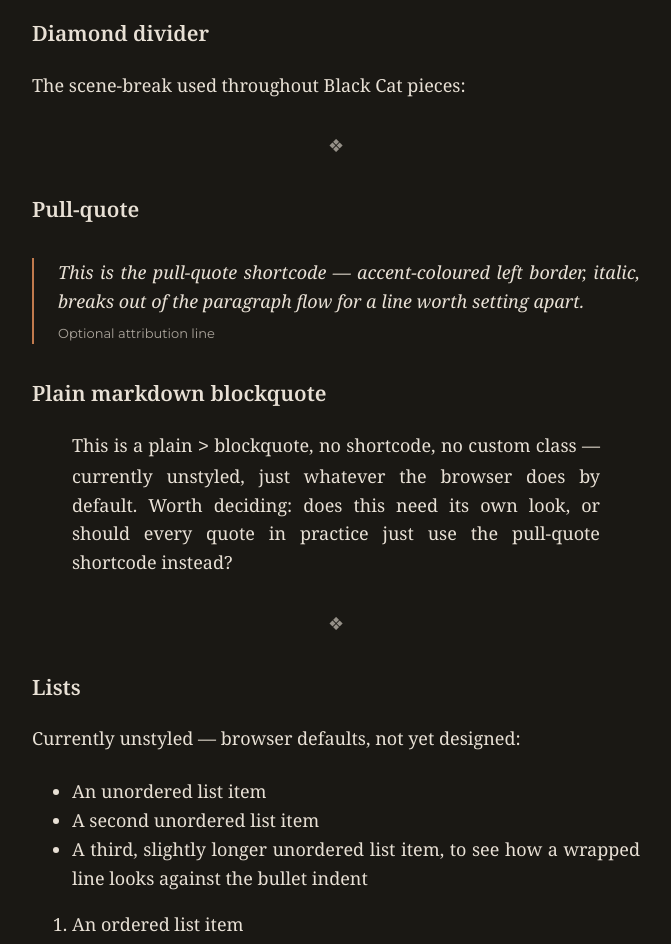
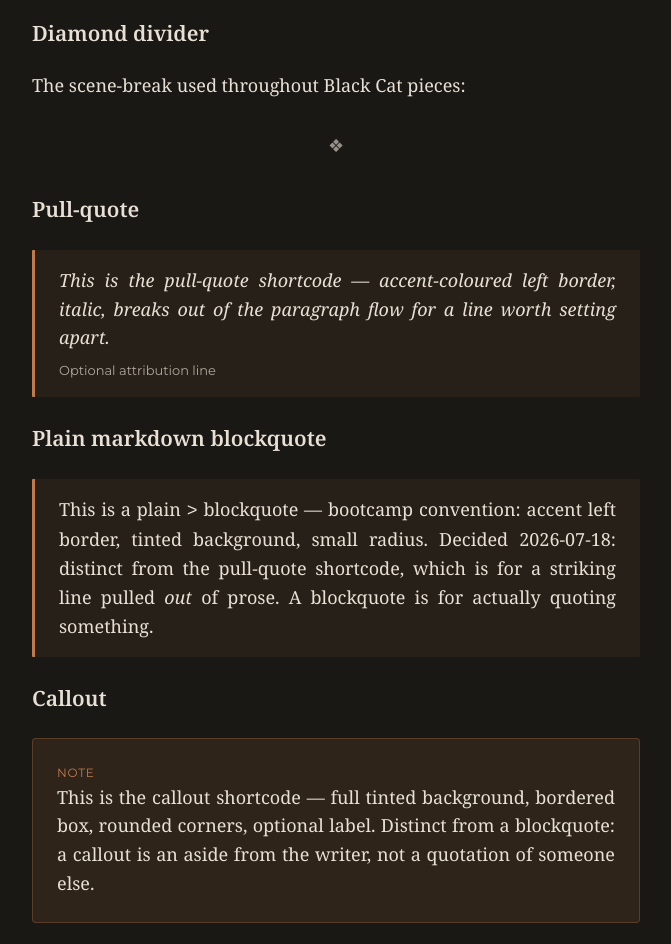
Before and after one commit to 2pix/small-things, a Jekyll site: the page built from _posts/2026-07-18-style-guide.md, in a window 1280 px wide. Shown: the part 1840-2784 px from the top of the page, without its empty margins (336-1007 px from the left). Built offline with Jekyll 4.4.1, drawn with Linux system fonts in a browser that asks for light colours; some of the changed text lies outside the part shown.

Commit message:
Add code syntax highlighting, style blockquote (bootcamp convention), add callout shortcode
Rouge (kramdown's built-in highlighter) was already active on fenced
code blocks - just needed CSS colours, done in a warm palette to match
the site instead of a default cool-toned theme. Native blockquote
(plain > markdown) now styled: accent left border, tinted background,
small radius - resolved the open question from the style guide.
Callout shortcode added, distinct from both blockquote (quoting
someone) and pull-quote (emphasising the writer's own line) - full
tinted box, rounded corners, optional label. All three demonstrated
in the style guide, documented in SHORTCODES.md.

````diff
--- /dev/null
+++ b/_includes/callout.html
@@ -0,0 +1,4 @@
+<div class="callout">
+  {% if include.label %}<p class="callout__label">{{ include.label }}</p>{% endif %}
+  <p>{{ include.text }}</p>
+</div>
--- a/_posts/2026-07-18-style-guide.md
+++ b/_posts/2026-07-18-style-guide.md
@@ -58,7 +58,22 @@ The scene-break used throughout Black Cat pieces:
 
 ### Plain markdown blockquote
 
-> This is a plain `>` blockquote, no shortcode, no custom class — currently unstyled, just whatever the browser does by default. Worth deciding: does this need its own look, or should every quote in practice just use the pull-quote shortcode instead?
+> This is a plain `>` blockquote — bootcamp convention: accent left border, tinted background, small radius. Decided 2026-07-18: distinct from the pull-quote shortcode, which is for a striking line pulled *out* of prose. A blockquote is for actually quoting something.
+
+### Callout
+
+{% include callout.html label="Note" text="This is the callout shortcode — full tinted background, bordered box, rounded corners, optional label. Distinct from a blockquote: a callout is an aside from the writer, not a quotation of someone else." %}
+
+### Code block
+
+Syntax highlighting via Rouge (kramdown's built-in highlighter, already active — no extra config needed), coloured to match the site's warm palette rather than the cool blues most syntax themes default to:
+
+```css
+.example {
+  color: var(--color-accent);
+  background: #1a1814;
+}
+```
 
 {% include divider.html %}
 
--- a/assets/css/style.css
+++ b/assets/css/style.css
@@ -182,6 +182,70 @@ a {
   opacity: 0.6;
   margin: var(--space-4) 0;
 }
+
+/* Native markdown blockquote - "bootcamp" convention: left border, tinted background, small radius */
+.post__body blockquote {
+  margin: var(--space-3) 0;
+  padding: var(--space-2) var(--space-3);
+  border-left: 3px solid var(--color-accent);
+  background: color-mix(in srgb, var(--color-accent) 8%, transparent);
+  border-radius: 1px;
+}
+
+.post__body blockquote p {
+  margin: 0;
+}
+
+/* Callout - distinct from blockquote: full tint, no left border, rounded box, optional label */
+.callout {
+  margin: var(--space-3) 0;
+  padding: var(--space-3);
+  background: color-mix(in srgb, var(--color-accent) 12%, transparent);
+  border: 1px solid color-mix(in srgb, var(--color-accent) 30%, transparent);
+  border-radius: 4px;
+}
+
+.callout__label {
+  font-family: var(--font-sans);
+  font-size: 0.75rem;
+  text-transform: uppercase;
+  letter-spacing: 0.06em;
+  color: var(--color-accent);
+  margin: 0 0 var(--space-1);
+}
+
+.callout p {
+  margin: 0;
+}
+
+/* Code blocks - syntax highlighting via Rouge (kramdown's built-in highlighter), warm palette to match the site */
+.highlight {
+  background: color-mix(in srgb, var(--color-text) 6%, var(--color-bg));
+  border-radius: 4px;
+  padding: var(--space-2);
+  overflow-x: auto;
+  margin: var(--space-3) 0;
+}
+
+.highlight pre {
+  margin: 0;
+}
+
+.highlight code {
+  font-family: "SFMono-Regular", Consolas, monospace;
+  font-size: 0.875rem;
+  line-height: 1.5;
+}
+
+.highlight .c, .highlight .c1, .highlight .cm { color: var(--color-text); opacity: 0.5; font-style: italic; } /* comments */
+.highlight .k, .highlight .kd, .highlight .kn, .highlight .kt { color: var(--color-accent); } /* keywords */
+.highlight .s, .highlight .s1, .highlight .s2, .highlight .sb { color: #a8b88a; } /* strings - warm muted green */
+.highlight .m, .highlight .mi, .highlight .mf { color: #c9a679; } /* numbers - warm tan */
+.highlight .nc, .highlight .nf, .highlight .nl { color: var(--color-text); } /* names/properties */
+.highlight .no { color: #c9a679; } /* constants */
+.highlight .p { color: var(--color-text); opacity: 0.6; } /* punctuation */
+.highlight .nt { color: var(--color-accent); } /* HTML tags */
+.highlight .na { color: #c9a679; } /* HTML attributes */
 
 .post-card__title {
   font-size: 1.25rem;
````
Also changed, not shown: SHORTCODES.md (+22 -0 lines).
